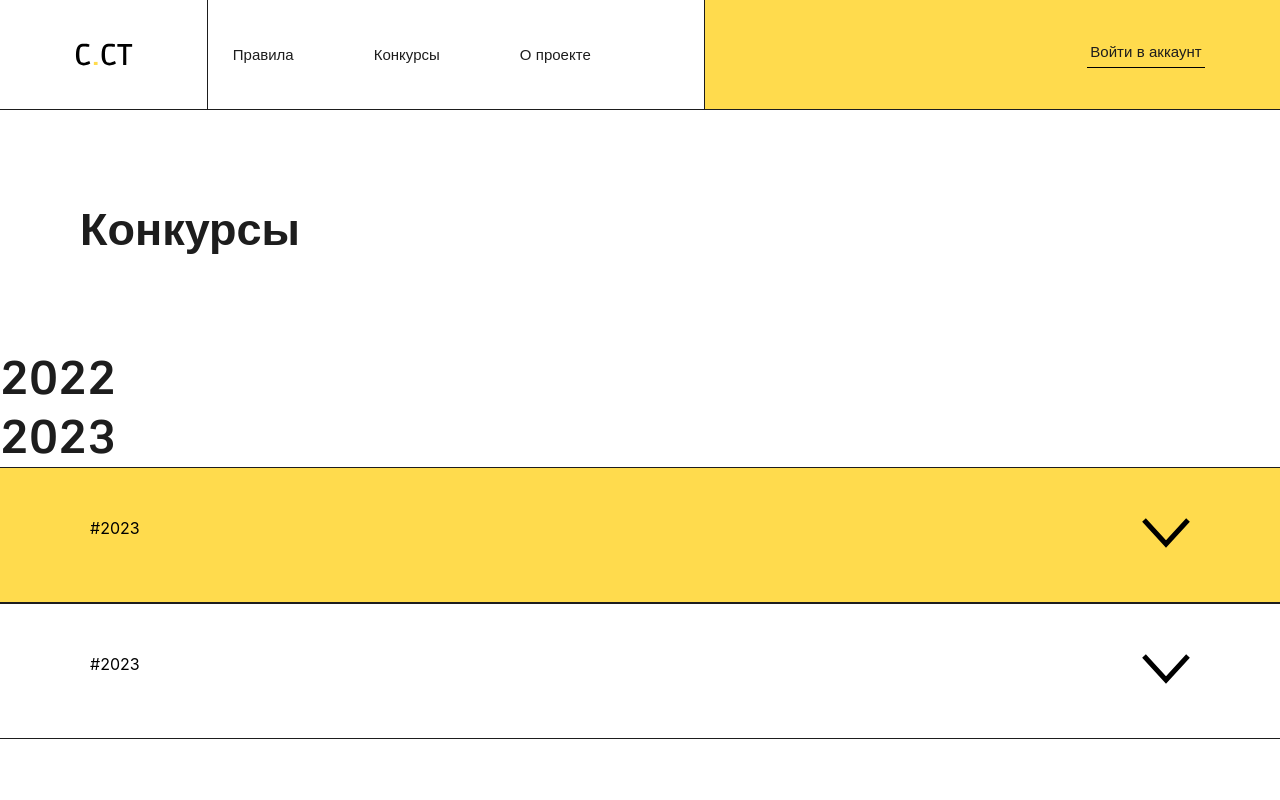
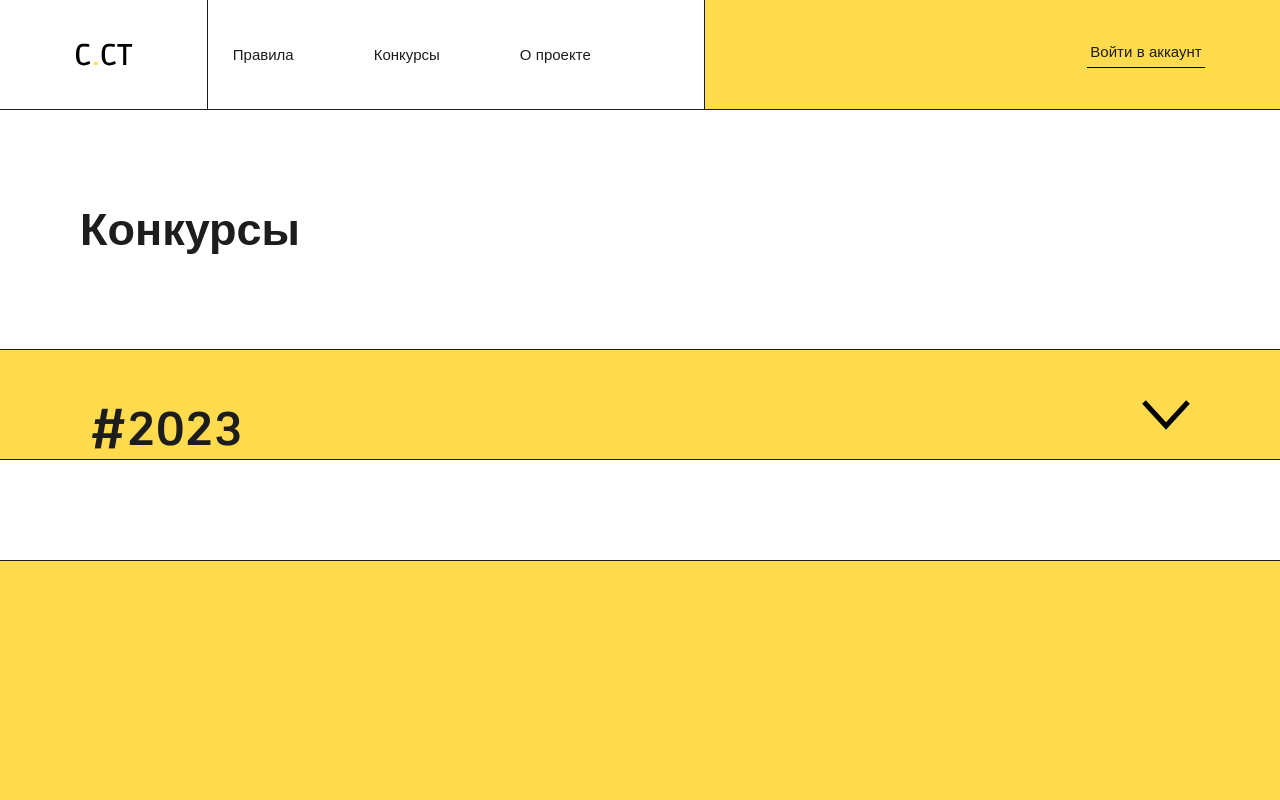
Before and after one commit to sonia13marker/creative.ct, a React (Create React App) app: page /contests in a window 1280 px wide. Shown: the top 800 px of the page. Built offline with nearby package versions, Linux system fonts and the light colour scheme.

Commit message:
переделка страницы "конкурсы"
добавление всех годов, сортировка их по возрастанию, стили раскрывающихся блоков.

```diff
--- a/src/components/OneYear/OneYear.jsx
+++ b/src/components/OneYear/OneYear.jsx
@@ -12,19 +12,20 @@ export function OneYear(innf){
 
     const [isActive, setIsActive] = useState(false);
 
+    // className={style.preekol} onClick={() => setIsActive(!isActive)}
     return <div className={style.preekol} onClick={() => setIsActive(!isActive)}>
 
 {/*аккордеон */}
-  <div className={style.accordeon__title}>
+  {/* <div className={style.accordeon__title}> */}
 
 {/*год и стрелка для раскрытия */}
-<span className={style.arrow_wrap}>
+{/* <span className={style.arrow_wrap}>
   <p>#2023</p>
   <span className={style.year__arrow_top}>
       {isActive ? <img src={arrow_top} alt=""/> : <img src={arrow_bottom}/>}
   </span>
 </span>
-</div>
+</div> */}
   { isActive && <div className={style.accordeon__content}>
     {Object.values(innf).map((inf, id) => {
     console.log(inf)
--- a/src/components/OneYearContest/OneYearContest.jsx
+++ b/src/components/OneYearContest/OneYearContest.jsx
@@ -6,7 +6,7 @@ import { GoBtn } from '../GoBtn/GoBtn';
 /*тут отображение деталей одного конкурса за определенный год */
 export function OneYearContest ({name, status, date, statusInNumber}) {
 
-    return (<div className={style.container}>
+    return (<>
 
         {/*инфа в виде блоков в раскрывающемся списке */}
         <div className={style.container__info}>
@@ -26,6 +26,6 @@ export function OneYearContest ({name, status, date, statusInNumber}) {
         </div>
     {/*конец инфы в виде блоков */}
     </div>
- </div>
+ </>
 
 )}
--- a/src/components/OneYearContest/style.module.css
+++ b/src/components/OneYearContest/style.module.css
@@ -1,5 +1,5 @@
 .container__info {
-    margin-top: 50px;
+    margin-top: 350px;
     width: 100%;
 }
 
--- a/src/components/YearContests/YearContests.jsx
+++ b/src/components/YearContests/YearContests.jsx
@@ -1,61 +1,96 @@
-import style from './style.module.css';
-import { OneYear } from '../OneYear/OneYear';
+import style from "./style.module.css";
+import { OneYear } from "../OneYear/OneYear";
+import { useState } from "react";
+import arrow_top from "../../images/arrow__list_top.svg";
+import arrow_bottom from "../../images/arrow__list_bottom.svg";
 
 /*тут отображение всех конкурсов за один год */
-export function YearContests ({inf}) {
+export function YearContests({ inf }) {
+  // let c = Object.keys(inf).sort((a,b) => a.key - b.key)
+  // console.log(c)
+  console.log(inf)
 
-    let c = Object.keys(inf).sort((a,b) => a.key - b.key)
-    console.log(c)
-        // Object.keys(inf).map((dtf) => {
-        // dtf.sort((a,b) => a.price - b.price))
-        // console.log(dtf)
-        // }
+  const [isActive, setIsActive] = useState(false);
+  return (
+    <>
+      {/*контейнер с годом и стрелкой списка */}
+      <section>
+        {/* <div className={style.preekol} onClick={() => setIsActive(!isActive)}>
+
+            <div className={style.year__h2}>
+
+                <div className={style.year__block}>
+
+            {
+                Object.keys(inf).map((dtf) => {return <div className={style.year__block}>#{dtf}
 
 
-        // Object.keys(inf)
-        // .map((dtf) => {return <span>{dtf}</span>})
-
-
-    return (<>
-    {/* <li>{c}</li> */}
-    <div className={style.years}>
-{
-
-
-
-
-
-    //  const recentprods = products
-    //  .sort((a,b) => a.price - b.price)
-    //      // if you want to change the sorting direction: b.price - a.price
-    //  .map(prod => {
-    //     return <TableRow name={prod.name} price={prod.price} />
-    //  });
-
-}
-</div>
-
-{/* </div>    */}
-
-
-            {/*контейнер с годом и стрелкой списка */}
-            <section>
-                <span>
-                <div >
-                    {
-                Object.keys(inf).map((dtf) => {return <h2 className={style.year__h2}>{dtf}</h2>})
-                    }
-                    </div>
-                    <div>
+                <span className={style.year__arrow_top}>
+      {isActive ? <img src={arrow_top} alt=""/> : <img src={arrow_bottom}/>}
+                 </span>
+                 <div>
                     {Object.values(inf).map((innf, ids) => {
 
-          return (<OneYear key={ids} {...innf}/>);
-        })}
+                        return (<OneYear key={ids} {...innf}/>);
+                      })}
 
                     </div>
 
-                </span>
 
-            </section>
-    </>)
+                </div>})
+            }
+ </div>
+ </div>
+ </div> */}
+      </section>
+
+      <section className={style.wrap__section}>
+        {/*тут находится сам блок с годом конкурса*/}
+
+        <div className={style.section__block_year}>
+
+
+          {/*выравнивание всех блоков с годами конкурсов*/}
+<div className={style.year_flex}>
+            {/*отображение года */}
+
+            {Object.keys(inf).map((dtf) => {
+              return <div className={style.one_block} onClick={() => setIsActive(!isActive)}>
+                <div className={style.block_wrap}>
+
+              <h2 className={style.year__h2}>#{dtf}</h2>
+
+        {/*отображение стрелки*/}
+
+          <span className={style.year__arrow_top}>
+              {isActive ? (
+                <img src={arrow_top} alt="" />
+              ) : (
+                <img src={arrow_bottom} />
+              )}
+            </span>
+            </div>
+
+{/*инфа о конкурсах при раскрытии*/}
+
+<OneYear {...inf} />
+
+{/* <div className={style.section__year_inf}>
+          {Object.values(inf).map((innf, ids) => {
+            return <OneYear key={ids} {...innf} />;
+          })}
+        </div> */}
+
+              </div>;
+            })}
+
+
+</div>
+
+
+        </div>
+
+      </section>
+    </>
+  );
 }
--- a/src/components/YearContests/style.module.css
+++ b/src/components/YearContests/style.module.css
@@ -1,13 +1,74 @@
-.years {
+.wrap__section {
+    width: 100vw;
+    height: 100%;
+    display: flex;
+    flex-direction: column;
+    justify-content: center;
+    align-items: center;
+}
+
+.year_flex {
     display: flex;
     flex-direction: column-reverse;
+    justify-content: space-around;
+}
+.one_block{
+    width: 100vw;
+    background-color: var(--main-white);
+    border: 1.5px solid var(--main-black);
+    border-left: none;
+    border-right: none;
+    padding: 50px 90px;
+    display: flex;
+    flex-direction: column;
+    /* justify-content: space-between; */
+    align-items: center;
+}
+.block_wrap {
+    width: 100%;
+    display: flex;
+    flex-direction: row;
+    justify-content: space-between;
+}
+.one_block:last-child {
+    background-color: var(--main-yel);
+}
+.one_block:first-child {
+    margin-bottom: 300px;
+}
+.one_block {
+    cursor: pointer;
 }
 .year__h2 {
+    display: block;
     font-family: 'Sintony', sans-serif;
     font-weight: 700;
     font-size: 45px;
     line-height: 59px;
     color: var(--main-black);
+}
+
+
+
+
+
+.year__block {
+    width: 100vw;
+    background-color: var(--main-white);
+    border: 1.5px solid var(--main-black);
+    border-left: none;
+    border-right: none;
+    padding: 50px 90px;
+    margin: 0;
+
+}
+
+
+.year__block:first-child {
+    background-color: var(--main-yel);
+}
+.year__block:last-child {
+    margin-bottom: 300px;
 }
 
 @media screen and (max-width: 1200px) {
@@ -29,3 +90,75 @@
     }
 
 }
+
+
+
+
+
+
+/* .arrow_wrap img:hover,
+.arrow_wrap p,
+.accordeon__title {
+    cursor: pointer;
+} */
+
+
+
+@media screen and (max-width: 1200px) {
+
+    .arrow_wrap img {
+        width: 45px;
+        height: 25px;
+    }
+}
+@media screen and (max-width: 900px) {
+    .preekol {
+        padding: 50px 70px;
+    }
+
+}
+@media screen and (max-width: 730px) {
+    .preekol {
+        padding: 50px;
+    }
+    .arrow_wrap img {
+        width: 35px;
+        height: 22px;
+    }
+    .arrow_wrap p {
+        font-size: 35px;
+    }
+
+}
+@media screen and (max-width: 640px) {
+    .preekol {
+        padding: 50px 40px;
+    }
+
+
+}
+@media screen and (max-width: 560px) {
+    .preekol {
+        padding: 50px 25px;
+    }
+}
+@media screen and (max-width: 500px) {
+    .preekol {
+        padding: 50px 20px;
+    }
+    .arrow_wrap p {
+        font-size: 30px;
+    }
+}
+@media screen and (max-width: 410px) {
+    .preekol {
+        padding: 50px 15px;
+    }
+    .arrow_wrap img {
+        width: 30px;
+        height: 20px;
+    }
+    .arrow_wrap p {
+        font-size: 25px;
+    }
+}
```
